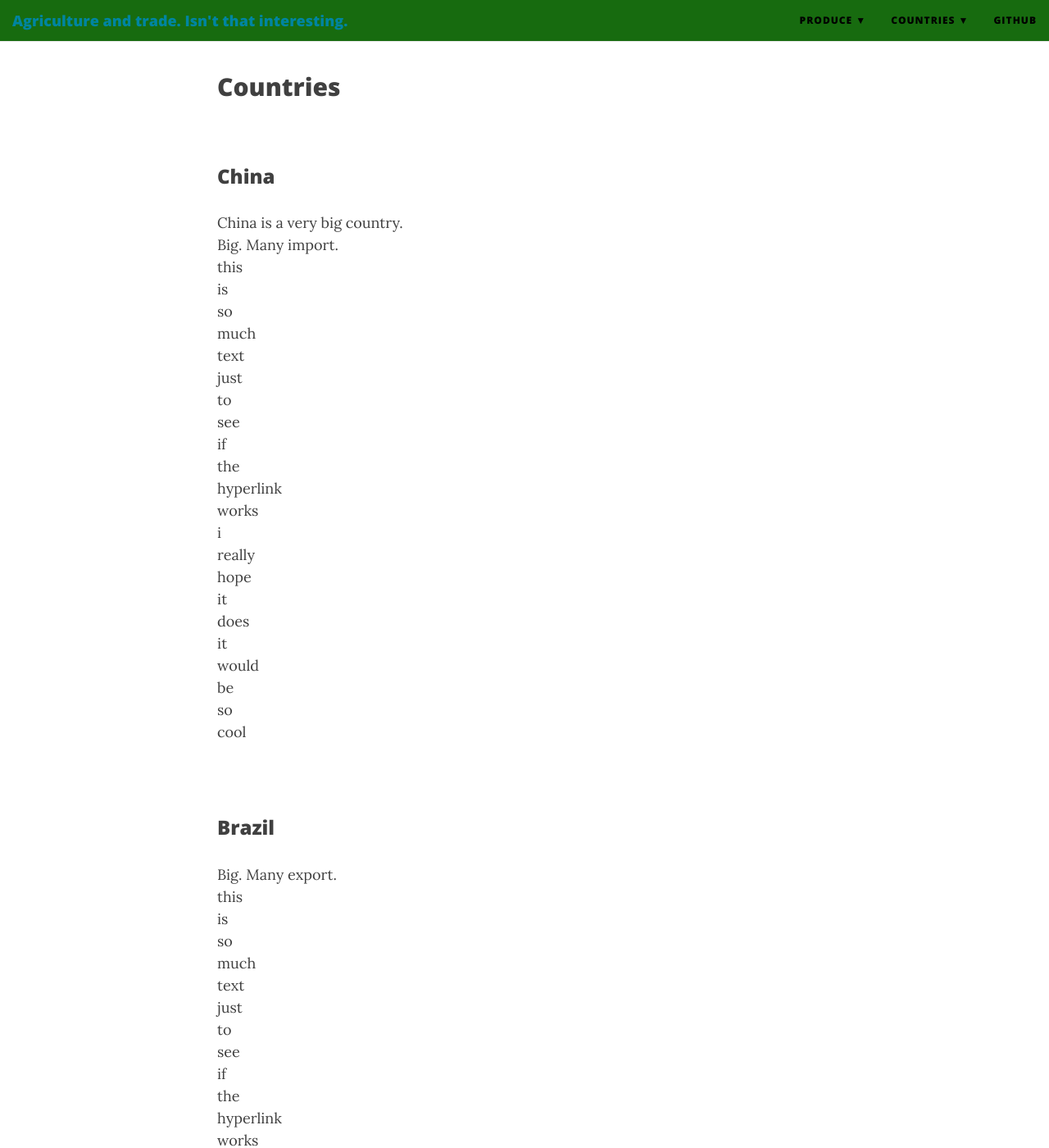
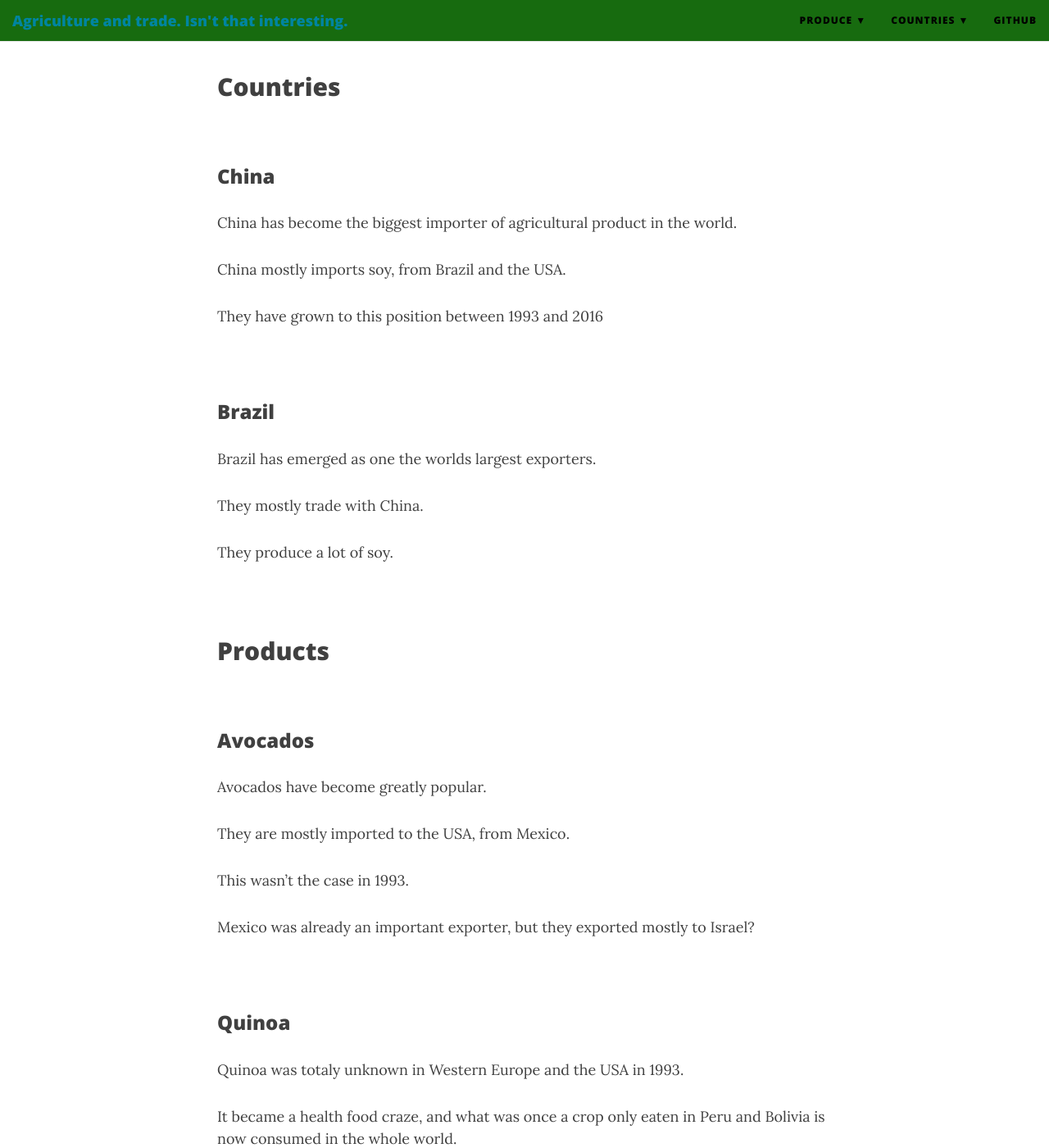
Before and after one commit to granadahfg/granadahfg.github.io, a Jekyll site: the page built from index.md, in a window 1280 px wide and 1400 px high, scrolled down 1142 px. Shown: the whole window at 82% size. Built offline with Jekyll 4.4.1, drawn with Linux system fonts in a browser that asks for light colours; nearby versions of some CDN libraries; some of the changed text lies outside the part shown.

Commit message:
Wrote more meaningful text

```diff
--- a/index.md
+++ b/index.md
@@ -25,124 +25,42 @@ Some products, little known in 1993, are now massively popular in different regi
 
 ### China
 
-China is a very big country.\\
-Big. Many import. \\
-this \\
-is \\
-so \\
-much \\
-text \\
-just \\
-to \\
-see \\
-if \\
-the \\
-hyperlink \\
-works \\
-i \\
-really \\
-hope \\
-it \\
-does \\
-it \\
-would \\
-be \\
-so \\
-cool
+China has become the biggest importer of agricultural product in the world.
+
+China mostly imports soy, from Brazil and the USA.
+
+They have grown to this position between 1993 and 2016
 
 ### Brazil
 
-Big. Many export. \\
-this \\
-is \\
-so \\
-much \\
-text \\
-just \\
-to \\
-see \\
-if \\
-the \\
-hyperlink \\
-works \\
-i \\
-really \\
-hope \\
-it \\
-does \\
-it \\
-would \\
-be \\
-so \\
-cool
+Brazil has emerged as one the worlds largest exporters.
+
+They mostly trade with China.
+
+They produce a lot of soy.
 
 ## Products
 
 ### Avocados
 
-Avocados are cool. Very cool.
+Avocados have become greatly popular.
 
-* Delicious
-* Swag
-* damn
+They are mostly imported to the USA, from Mexico.
 
-So nutritious, so delicious
+This wasn't the case in 1993.
 
-this \\
-is \\
-so \\
-much \\
-text \\
-just \\
-to \\
-see \\
-if \\
-the \\
-hyperlink \\
-works \\
-i \\
-really \\
-hope \\
-it \\
-does \\
-it \\
-would \\
-be \\
-so \\
-cool
+Mexico was already an important exporter, but they exported mostly to Israel?
 
 ### Quinoa
 
-Quinoa is cool.
+Quinoa was totaly unknown in Western Europe and the USA in 1993.
 
-* Delicious
-* Swag
-
-So nutritious
-
-this \\
-is \\
-so \\
-much \\
-text \\
-just \\
-to \\
-see \\
-if \\
-the \\
-hyperlink \\
-works \\
-i \\
-really \\
-hope \\
-it \\
-does \\
-it \\
-would \\
-be \\
-so \\
-cool
+It became a health food craze, and what was once a crop only eaten in Peru and Bolivia is now consumed in the whole world.
 
 ## Conclusions
 
 Here are our conclusions.
+
+Trade has changed.
+
+Its great, but also sucks.
```
